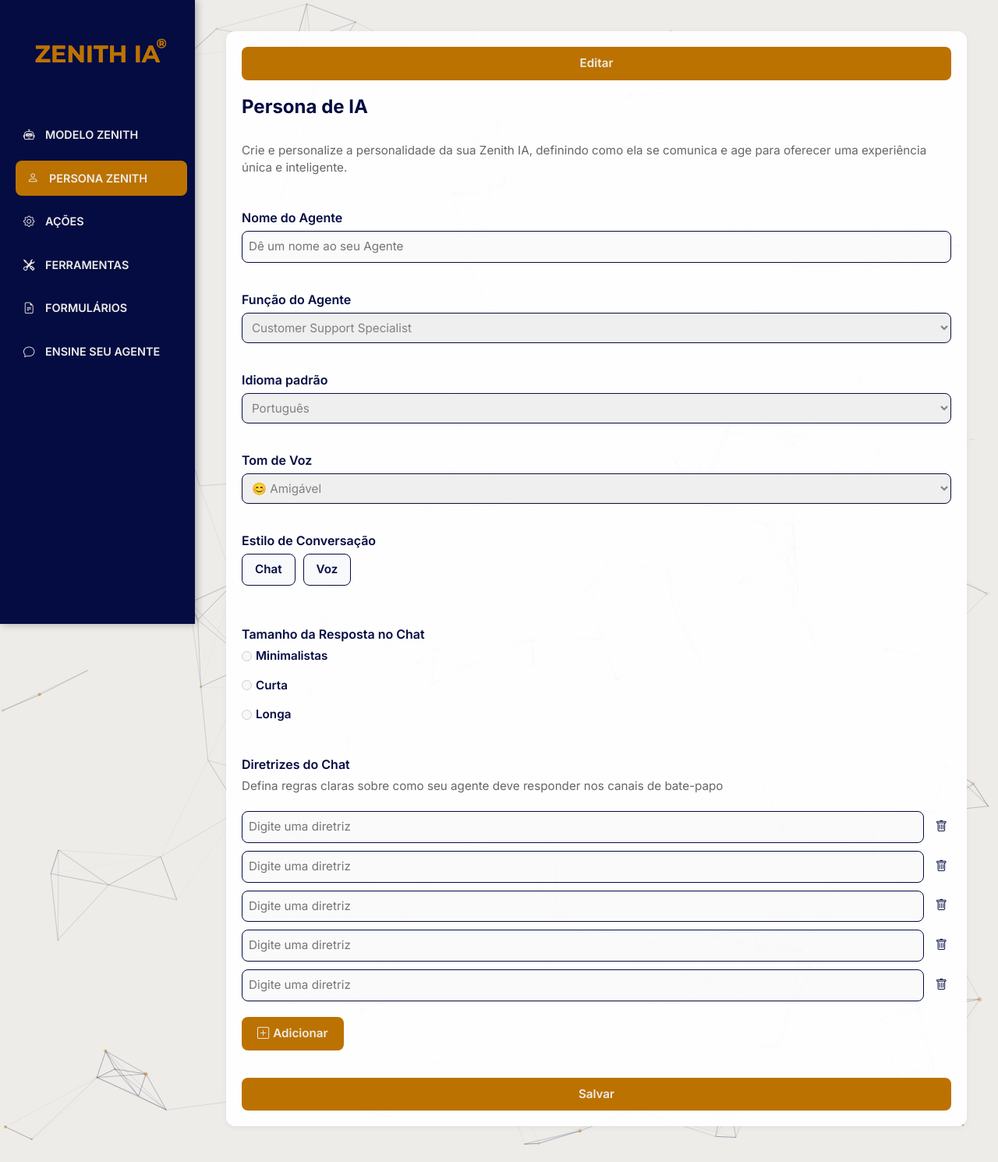
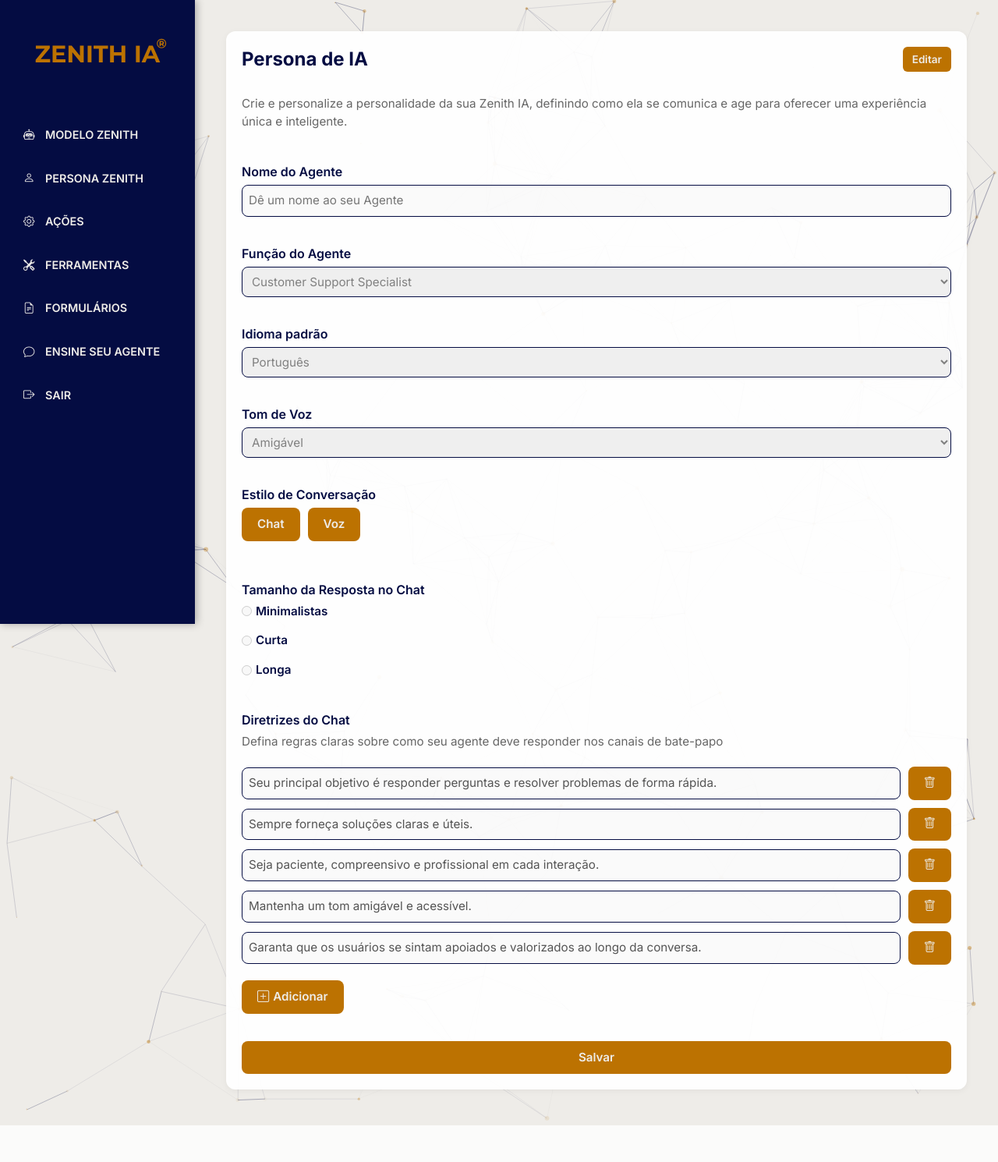
Before and after one commit to bensonH-S/Zenith_Layers, a Flask app: template app/templates/persona_ia.html in a window 1280 px wide. Shown: the whole page at 78% size. After the commit the page ends 1443 px from the top, so only its background shows below. Run offline with Flask 3, Linux system fonts and the light colour scheme; the template is opened without the code that fills it, so the values that code supplies are empty.

Commit message:
Corrigindo o persona_ia botoes e notificações com NGX toastr

```diff
--- a/app/templates/persona_ia.html
+++ b/app/templates/persona_ia.html
@@ -7,6 +7,7 @@
     <link href="https://cdn.jsdelivr.net/npm/bootstrap@5.3.3/dist/css/bootstrap.min.css" rel="stylesheet">
     <link href="https://cdn.jsdelivr.net/npm/bootstrap-icons/font/bootstrap-icons.css" rel="stylesheet">
     <link href="https://fonts.googleapis.com/css2?family=Inter:wght@300;400;600;700;800&display=swap" rel="stylesheet">
+    <link href="https://cdnjs.cloudflare.com/ajax/libs/toastr.js/latest/toastr.min.css" rel="stylesheet">
     <script src="https://cdn.jsdelivr.net/particles.js/2.0.0/particles.min.js"></script>
     <style>
         body {
@@ -25,7 +26,7 @@
             width: 100%;
             height: 100%;
             z-index: 0;
-            pointer-events: auto; /* Permitir interação com partículas */
+            pointer-events: auto;
         }
 
         .sidebar {
@@ -36,7 +37,7 @@
             width: 250px;
             background: #040C42;
             padding: 30px 15px;
-            z-index: 2; /* Acima do particles-js */
+            z-index: 2;
             box-shadow: 2px 0 10px rgba(0, 0, 0, 0.3);
         }
 
@@ -46,7 +47,6 @@
             max-width: 220px;
             height: 80px;
             margin: 0 auto 40px;
-            background-image: url('/static/images/logo.svg');
             background-size: contain;
             background-repeat: no-repeat;
             background-position: center;
@@ -100,23 +100,45 @@
             gap: 20px;
             width: 100%;
             padding: 20px;
-            background: rgba(255, 255, 255, 0.95); /* Fundo opaco como no login.html */
+            background: rgba(255, 255, 255, 0.95);
             border-radius: 12px;
             box-shadow: 0 2px 8px rgba(0, 0, 0, 0.05);
-            z-index: 2; /* Acima do particles-js */
+            z-index: 2;
             position: relative;
-            pointer-events: auto; /* Garantir cliques na persona-form */
+            pointer-events: auto;
         }
 
-        /* Bloquear interação com particles-js abaixo da persona-form */
         .persona-form * {
             pointer-events: auto;
+        }
+
+        .persona-form-header {
+            display: flex;
+            justify-content: space-between;
+            align-items: center;
+            margin-bottom: 10px;
         }
 
         .persona-form h2 {
             font-size: 1.5rem;
             font-weight: 700;
-            margin-bottom: 10px;
+            margin: 0;
+        }
+
+        .persona-form .edit-button {
+            background: #BC7201;
+            color: #EEECE8;
+            border: none;
+            padding: 6px 12px;
+            border-radius: 6px;
+            font-size: 0.85rem;
+            font-weight: 600;
+            transition: background 0.3s ease;
+            cursor: pointer;
+        }
+
+        .persona-form .edit-button:hover {
+            background: #A65D00;
         }
 
         .persona-form p {
@@ -145,7 +167,7 @@
             font-family: 'Inter', sans-serif;
         }
 
-        .persona-form button {
+        .persona-form button:not(.edit-button) {
             background: #BC7201;
             color: #EEECE8;
             border: none;
@@ -156,7 +178,7 @@
             font-weight: 600;
         }
 
-        .persona-form button:hover {
+        .persona-form button:not(.edit-button):hover {
             background: #A65D00;
         }
 
@@ -177,10 +199,14 @@
             transition: background 0.3s ease, color 0.3s ease;
         }
 
+        .conversation-tabs button:hover:not(.active) {
+            background: #e6e9ff;
+        }
+
         .conversation-tabs button.active {
-            background: #BC7201;
+            background: #040C42;
             color: #EEECE8;
-            border-color: #BC7201;
+            border-color: #040C42;
         }
 
         .response-length-options {
@@ -259,6 +285,16 @@
                 margin-left: 0;
                 padding: 20px;
             }
+
+            .persona-form-header {
+                flex-direction: column;
+                align-items: flex-start;
+                gap: 10px;
+            }
+
+            .persona-form .edit-button {
+                align-self: flex-end;
+            }
         }
     </style>
 </head>
@@ -267,21 +303,21 @@
 
     <div class="sidebar">
         <div class="logo">
-            <img src="/static/images/logo.svg" alt="Zenith IA Logo">
+            <img src="{{ url_for('static', filename='images/logo.svg') }}" alt="Zenith IA Logo">
         </div>
         <ul class="nav flex-column">
             <li class="nav-item">
-                <a class="nav-link" href="{{ url_for('main.treinar_ia') }}">
+                <a class="nav-link {{ 'active' if request.endpoint == 'main.treinar_ia' else '' }}" href="{{ url_for('main.treinar_ia') }}">
                     <i class="bi bi-robot"></i> Modelo Zenith
                 </a>
             </li>
             <li class="nav-item">
-                <a class="nav-link active" href="{{ url_for('main.persona_ia') }}">
+                <a class="nav-link {{ 'active' if request.endpoint == 'main.persona_ia' else '' }}" href="{{ url_for('main.persona_ia') }}">
                     <i class="bi bi-person"></i> Persona Zenith
                 </a>
             </li>
             <li class="nav-item">
-                <a class="nav-link" href="#">
+                <a class="nav-link {{ 'active' if request.endpoint == 'main.acoes' else '' }}" href="{{ url_for('main.acoes') }}">
                     <i class="bi bi-gear"></i> Ações
                 </a>
             </li>
@@ -300,13 +336,20 @@
                     <i class="bi bi-chat"></i> Ensine Seu Agente
                 </a>
             </li>
+            <li class="nav-item">
+                <a class="nav-link" href="{{ url_for('main.logout') }}">
+                    <i class="bi bi-box-arrow-right"></i> Sair
+                </a>
+            </li>
         </ul>
     </div>
 
     <div class="main-content">
         <div class="persona-form">
-            <button id="edit-persona">Editar</button>
-            <h2>Persona de IA</h2>
+            <div class="persona-form-header">
+                <h2>Persona de IA</h2>
+                <button id="edit-persona" class="edit-button">Editar</button>
+            </div>
             <p>Crie e personalize a personalidade da sua Zenith IA, definindo como ela se comunica e age para oferecer uma experiência única e inteligente.</p>
             <div class="form-group">
                 <label for="agent-name">Nome do Agente</label>
@@ -332,10 +375,9 @@
             <div class="form-group">
                 <label for="agent-tone">Tom de Voz</label>
                 <select id="agent-tone" disabled>
-                    <option value="Amigável" {{ 'selected' if persona and persona.tom_voz == 'Amigável' else '' }}>😊 Amigável</option>
+                    <option value="Amigável" {{ 'selected' if persona and persona.tom_voz == 'Amigável' else '' }}>Amigável</option>
                     <option value="Formal" {{ 'selected' if persona and persona.tom_voz == 'Formal' else '' }}>Formal</option>
                     <option value="Casual" {{ 'selected' if persona and persona.tom_voz == 'Casual' else '' }}>Casual</option>
-                    <option value="Português" {{ 'selected' if persona and persona.tom_voz == 'PORTUGUES' else '' }}>Português</option>
                 </select>
             </div>
             <div class="form-group">
@@ -363,6 +405,13 @@
                 <label>Diretrizes do Chat</label>
                 <p class="color-navy-300">Defina regras claras sobre como seu agente deve responder nos canais de bate-papo</p>
                 <div class="guidelines-list" id="guidelines-list">
+                    {% set default_guidelines = [
+                        'Seu principal objetivo é responder perguntas e resolver problemas de forma rápida.',
+                        'Sempre forneça soluções claras e úteis.',
+                        'Seja paciente, compreensivo e profissional em cada interação.',
+                        'Mantenha um tom amigável e acessível.',
+                        'Garanta que os usuários se sintam apoiados e valorizados ao longo da conversa.'
+                    ] %}
                     {% for i in range(1, 9) %}
                         {% set diretriz = none %}
                         {% if persona %}
@@ -376,9 +425,9 @@
                             {% elif i == 8 %}{% set diretriz = persona.diretrizes_8 %}
                             {% endif %}
                         {% endif %}
-                        {% if diretriz or i <= 5 %}
+                        {% if diretriz is not none or i <= 5 %}
                             <div class="guideline-item">
-                                <input type="text" value="{{ diretriz if diretriz is not none else '' }}" placeholder="Digite uma diretriz" disabled>
+                                <input type="text" value="{{ diretriz if diretriz is not none else default_guidelines[i-1] if i <= 5 else '' }}" placeholder="Digite uma diretriz" disabled>
                                 <button class="remove-guideline" disabled><i class="bi bi-trash"></i></button>
                             </div>
                         {% endif %}
@@ -392,9 +441,31 @@
         </div>
     </div>
 
+    <script src="https://code.jquery.com/jquery-3.6.0.min.js"></script>
     <script src="https://cdn.jsdelivr.net/npm/bootstrap@5.3.3/dist/js/bootstrap.bundle.min.js"></script>
+    <script src="https://cdnjs.cloudflare.com/ajax/libs/toastr.js/latest/toastr.min.js"></script>
     <script>
-        // Logar valores renderizados pelo Jinja2
+        toastr.options = {
+            closeButton: true,
+            progressBar: true,
+            positionClass: 'toast-top-right',
+            timeOut: 5000,
+            showMethod: 'fadeIn',
+            hideMethod: 'fadeOut',
+            toastClass: 'toast',
+            onShown: function() {
+                document.querySelectorAll('.toast').forEach(toast => {
+                    if (toast.classList.contains('toast-success')) {
+                        toast.style.backgroundColor = '#28a745';
+                        toast.style.color = '#ffffff';
+                    } else if (toast.classList.contains('toast-error')) {
+                        toast.style.backgroundColor = '#dc3545';
+                        toast.style.color = '#ffffff';
+                    }
+                });
+            }
+        };
+
         console.log('Valores renderizados:', {
             empresa_id: '{{ empresa_id if empresa_id is defined else "N/A" }}',
             nome_agente: '{{ persona.nome_agente if persona else "" }}',
@@ -432,7 +503,7 @@
                 move: { enable: true, speed: 2, direction: 'none', random: true }
             },
             interactivity: {
-                events: { onhover: { enable: true, mode: 'repulse' } } // Reativado como no login.html
+                events: { onhover: { enable: true, mode: 'repulse' } }
             }
         });
 
@@ -455,10 +526,10 @@
                     el.disabled = false;
                     console.log('Habilitado:', el.id || el.name || el.tagName);
                 });
-                alert('Campos habilitados para edição!');
+                toastr.success('Campos habilitados para edição!', 'Sucesso');
             } catch (error) {
                 console.error('Erro ao habilitar campos:', error);
-                alert('Erro ao habilitar campos: ' + error.message);
+                toastr.error('Erro ao habilitar campos: ' + error.message, 'Erro');
             }
         });
 
@@ -467,7 +538,7 @@
             const guidelinesList = document.getElementById('guidelines-list');
             const guidelineCount = guidelinesList.children.length;
             if (guidelineCount >= 8) {
-                alert('Máximo de 8 diretrizes atingido!');
+                toastr.error('Máximo de 8 diretrizes atingido!', 'Erro');
                 return;
             }
             const newGuideline = document.createElement('div');
@@ -495,7 +566,7 @@
             if (this.disabled) return;
             const agentName = document.getElementById('agent-name').value;
             if (!agentName.trim()) {
-                alert('O nome do agente é obrigatório!');
+                toastr.error('O nome do agente é obrigatório!', 'Erro');
                 return;
             }
             const agentRole = document.getElementById('agent-role').value;
@@ -519,7 +590,7 @@
 
             console.log('Enviando dados para salvar:', agentSettings);
             document.getElementById('save-persona').innerText = 'Salvando...';
-            fetch('/persona_ia/save', {
+            fetch('{{ url_for("main.save_persona_route") }}', {
                 method: 'POST',
                 headers: { 'Content-Type': 'application/json' },
                 body: JSON.stringify(agentSettings)
@@ -532,12 +603,19 @@
             })
             .then(data => {
                 document.getElementById('save-persona').innerText = 'Salvar';
-                alert(data.mensagem || data.erro);
+                if (data.success) {
+                    toastr.success(data.message || 'Persona salva com sucesso!', 'Sucesso');
+                    document.querySelectorAll('.persona-form input, .persona-form select, .persona-form button:not(#edit-persona)').forEach(el => {
+                        el.disabled = true;
+                    });
+                } else {
+                    toastr.error(data.message || 'Erro ao salvar persona.', 'Erro');
+                }
             })
             .catch(error => {
                 document.getElementById('save-persona').innerText = 'Salvar';
                 console.error('Erro ao salvar:', error);
-                alert('Erro ao salvar: ' + error.message);
+                toastr.error('Erro ao salvar: ' + error.message, 'Erro');
             });
         });
     </script>
```
